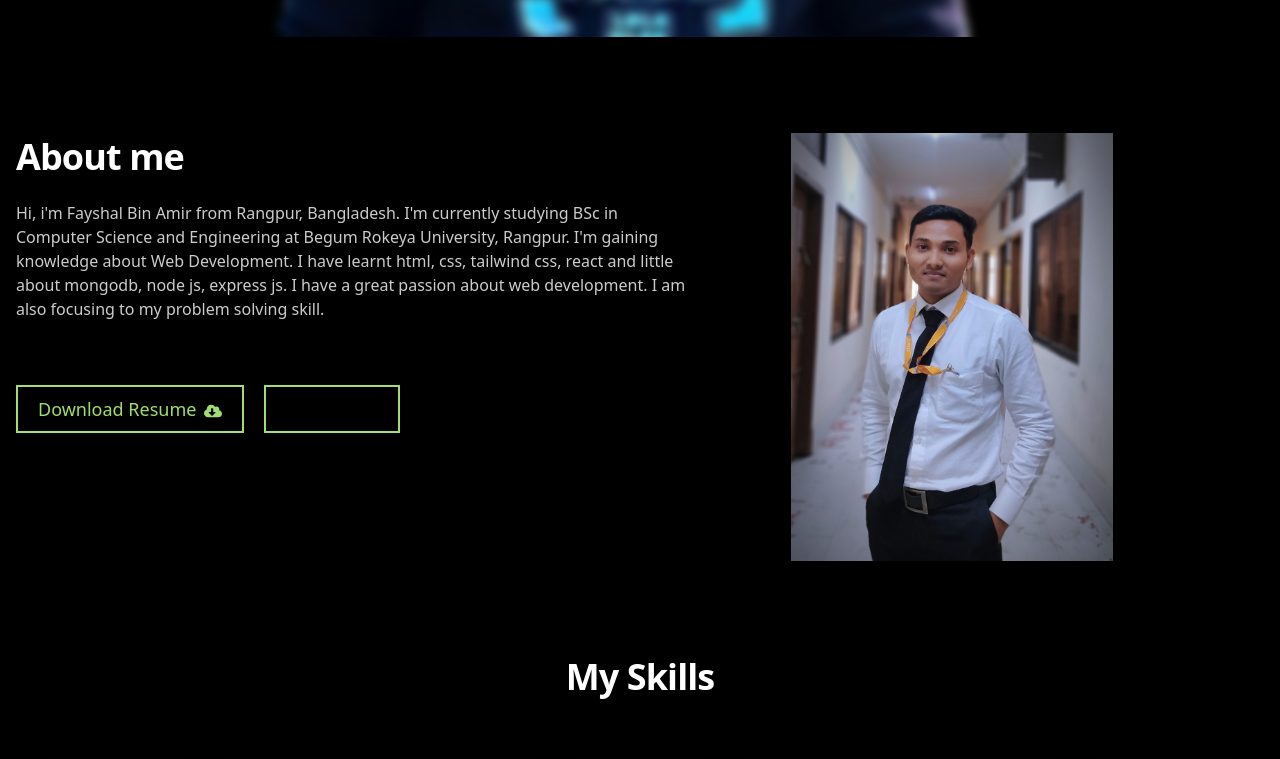
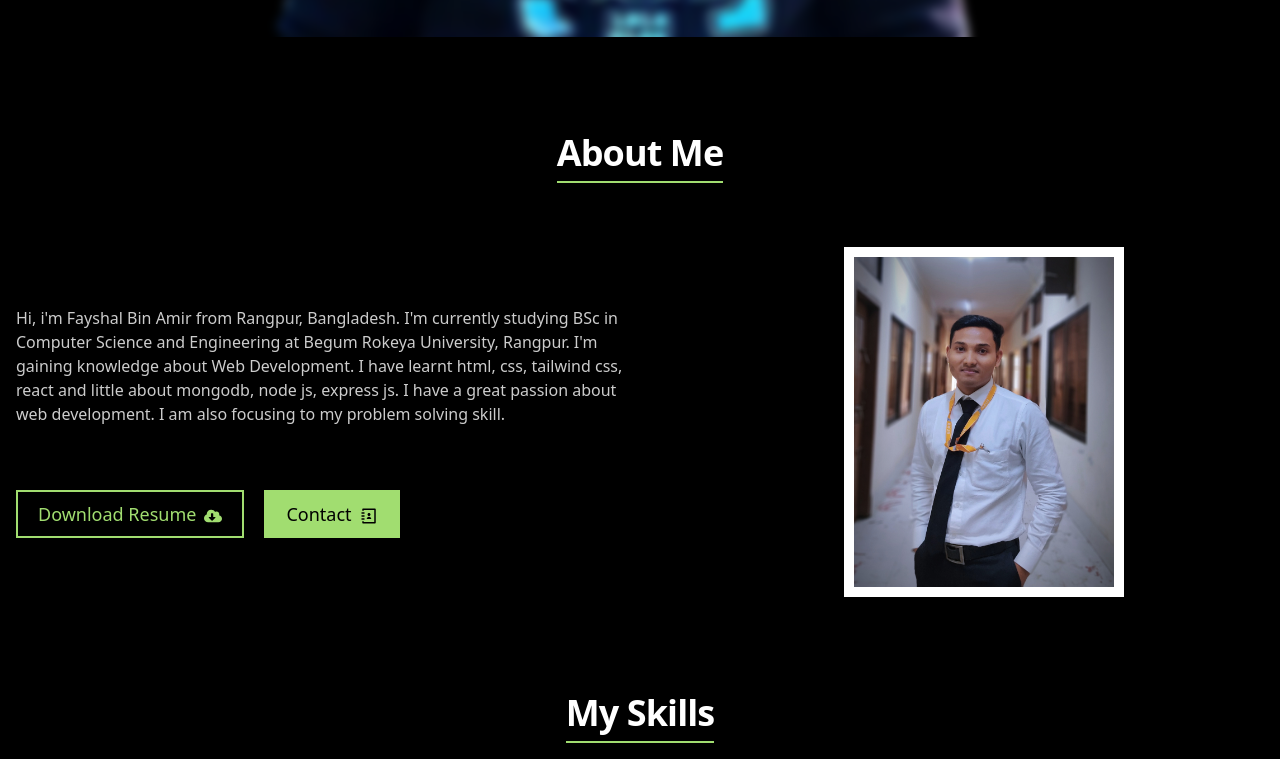
Before and after one commit to fayshal-bin-amir-002/my-portfolio, a React (Vite) app: page / in a window 1280 px wide. Shown: the part 751-1510 px from the top of the page. Built offline with nearby package versions, Linux system fonts and the light colour scheme.

Commit message:
update: banner

```diff
--- a/index.html
+++ b/index.html
@@ -1,5 +1,5 @@
 <!doctype html>
-<html lang="en">
+<html lang="en" data-theme="light">
 
 <head>
   <meta charset="UTF-8" />
--- a/package.json
+++ b/package.json
@@ -16,6 +16,7 @@
     "react-dom": "^18.3.1",
     "react-icons": "^5.2.1",
     "react-parallax": "^3.5.1",
+    "react-scroll-parallax": "^3.4.5",
     "react-type-animation": "^3.2.0"
   },
   "devDependencies": {
--- /dev/null
+++ b/src/components/About.css
@@ -0,0 +1,87 @@
+.card {
+    overflow: visible;
+    position: relative;
+    width: 280px;
+    height: 350px;
+    background: #fff;
+    margin: 0 auto;
+    box-shadow: 0 2px 10px rgba(0, 0, 0, .2);
+}
+
+.card:before,
+.card:after {
+    content: "";
+    position: absolute;
+    top: 0;
+    left: 0;
+    width: 100%;
+    height: 100%;
+    border-radius: 4px;
+    background: #A1DD70;
+    transition: 0.5s;
+    z-index: -99;
+}
+
+.details {
+    position: absolute;
+    left: -10px;
+    right: 0;
+    bottom: 5px;
+    height: 60px;
+    text-align: center;
+    text-transform: uppercase;
+}
+
+/*Image*/
+.imgbox {
+    position: absolute;
+    top: 10px;
+    left: 10px;
+    bottom: 10px;
+    right: 10px;
+    background: #222;
+    transition: 0.5s;
+    z-index: 1;
+}
+
+.img {
+    background: #4158D0;
+    background-image: url("/image.jpg");
+    background-size: cover;
+    background-repeat: no-repeat;
+    object-fit: cover;
+    position: absolute;
+    top: 0;
+    left: 0;
+    width: 100%;
+    height: 100%;
+}
+
+/*Text*/
+.title {
+    font-weight: 600;
+    font-size: 20px;
+    color: #777;
+}
+
+.caption {
+    font-weight: 500;
+    font-size: 16px;
+    color: #4158D0;
+    display: block;
+    margin-top: 5px;
+}
+
+/*Hover*/
+.card:hover .imgbox {
+    bottom: 80px;
+}
+
+.card:hover:before {
+    transform: rotate(20deg);
+}
+
+.card:hover:after {
+    transform: rotate(10deg);
+    box-shadow: 0 2px 20px rgba(0, 0, 0, .2);
+}
--- a/src/components/About.jsx
+++ b/src/components/About.jsx
@@ -1,25 +1,14 @@
 import { FaCloudDownloadAlt } from "react-icons/fa";
 import { RiContactsBook3Line } from "react-icons/ri";
+import "./About.css"
 
 const About = () => {
     return (
         <div>
             <div id="about" className="relative overflow-hidden my-12 md:my-16 lg:my-24">
-                <div className="max-w-7xl mx-auto">
-                    <div className="relative z-10 pb-8  sm:pb-16 md:pb-20 lg:max-w-2xl lg:w-full lg:pb-28 xl:pb-32 bg-black">
-                        <svg className="hidden lg:block absolute right-0 inset-y-0 h-full w-48 text-black transform translate-x-1/2"
-                            fill="currentColor" viewBox="0 0 100 100" preserveAspectRatio="none" aria-hidden="true">
-                            <polygon points="50,0 100,0 50,100 0,100"></polygon>
-                        </svg>
-
-                        <div className="pt-1"></div>
-
-                        <main className="mx-auto max-w-7xl">
-                            <div className="sm:text-center lg:text-left">
-                                <h2 className="mb-4 md:mb-6 text-3xl tracking-tight font-extrabold  md:text-4xl">
-                                    About me
-                                </h2>
-
+                <h2 className="text-center mb-12 border-b-2 border-[#A1DD70] max-w-max mx-auto pb-2 md:mb-16 text-3xl tracking-tight font-extrabold  md:text-4xl">About Me</h2>
+                <div className="w-full flex flex-col-reverse lg:flex-row  gap-8 lg:gap-16 items-center">
+                    <div className="w-full lg:w-1/2">
                         <p className="opacity-80">
                             Hi, i&apos;m Fayshal Bin Amir from Rangpur, Bangladesh. I&apos;m currently studying BSc in Computer Science and Engineering at Begum Rokeya University, Rangpur. I&apos;m gaining knowledge about Web Development. I have learnt html, css, tailwind css, react and little about mongodb, node js, express js. I have a great passion about web development. I am also focusing to my problem solving skill.
                         </p>
@@ -32,17 +21,25 @@ const About = () => {
                                 </a>
                             </div>
                             <div
-                                        className="max-w-max bg-transparent items-center justify-center flex border-2 border-[#A1DD70] text-lg font-medium shadow-lg bg-[#A1DD70] text-black hover:bg-transparent hover:text-[#A1DD70] duration-300 cursor-pointer active:scale-[0.98]"
+                                className="max-w-max items-center justify-center flex border-2 border-[#A1DD70] text-lg font-medium shadow-lg bg-[#A1DD70] text-black hover:bg-transparent hover:text-[#A1DD70] duration-300 cursor-pointer active:scale-[0.98]"
                             >
+                                <a href="#contact">
                                     <button className="px-5 py-2">Contact<RiContactsBook3Line className="inline ms-2" /></button>
+                                </a>
                             </div>
                         </div>
                     </div>
-                        </main>
+                    <div className="flex-1">
+                        <div className="card">
+                            <div className="imgbox">
+                                <div className="img"></div>
+                            </div>
+                            <div className="details">
+                                <h2 className="title">Fayshal Bin Amir</h2>
+                                <span className="caption">Web Developer</span>
                             </div>
                         </div>
-                <div className="lg:absolute lg:inset-y-0 lg:right-0 lg:w-1/2 bg-transparent">
-                    <img className="h-56 w-full object-contain object-center sm:h-72 md:h-96 lg:w-full lg:h-full" src="/image.jpg" alt="" />
+                    </div>
                 </div>
             </div>
         </div>
--- /dev/null
+++ b/src/components/Banner.css
@@ -0,0 +1,18 @@
+.spinner {
+    width: 400px;
+    height: 400px;
+    border-radius: 100%;
+    border: 2px solid red;
+    position: relative;
+    margin-top: 24px;
+}
+
+.diamond {
+    position: absolute;
+    top: 0px;
+    right: 50%;
+    transition: traslate;
+    translate: 0% -50%;
+    font: 24px;
+    /* right: 0px; */
+}
--- a/src/components/Banner.jsx
+++ b/src/components/Banner.jsx
@@ -1,20 +1,25 @@
 import { TypeAnimation } from "react-type-animation";
 import { Parallax } from "react-parallax";
+import "./Banner.css"
 
 
 const Banner = () => {
+
+
     return (
+
         <div>
             <Parallax
                 blur={{ min: -10, max: 15 }}
                 bgImage={'/myImage.png'}
                 bgImageAlt="the dog"
                 strength={-200}
+                className="bg-cover bg-[100%]"
             >
                 <div className="flex flex-col items-center justify-center h-[400px] lg:h-[700px]">
                     <div className="">
                         <div className="text-4xl lg:text-6xl font-semibold">
-                            <h1 className="text-center" style={{textShadow: "2px 2px 4px black"}}>
+                            <h1 className="text-center" style={{ textShadow: "2px 2px 4px black" }}>
                                 I am a
                             </h1>
                             <div className="bg-gradient-to-r from-[#EE4E4E] via-[#A1DD70] to-green-500 text-transparent bg-clip-text animate-gradient bg-300%">
--- a/src/components/Contact/Contact.jsx
+++ b/src/components/Contact/Contact.jsx
@@ -7,9 +7,9 @@ import linkdImg from "../../assets/ld.png";
 const Contact = () => {
     return (
         <div id="contact" className="my-12 md:my-16 lg:my-24">
-            <h2 className="text-center mb-12 md:mb-16 text-3xl tracking-tight font-extrabold  md:text-4xl">Contact Me</h2>
+            <h2 className="text-center mb-12 md:mb-16 text-3xl tracking-tight font-extrabold  md:text-4xl border-b-2 border-[#A1DD70] max-w-max mx-auto pb-2">Contact Me</h2>
 
-            <div className="grid grid-cols-1 lg:grid-cols-2 items-center">
+            <div className="grid grid-cols-1 lg:grid-cols-2 gap-6 items-center">
                 <div className="w-full">
                     <div className="flex flex-col lg:flex-row lg:items-center justify-center gap-6 md:gap-8">
                         <img src="/myImage.png" alt="" className="size-[280px] mx-auto lg:mx-0 rounded-full border-2 border-white object-cover bg-[#A1DD70]" />
--- a/src/components/Footer/Footer.jsx
+++ b/src/components/Footer/Footer.jsx
@@ -1,6 +1,8 @@
 import { FaFacebookF } from "react-icons/fa";
 import { MdEmail } from "react-icons/md";
 import { FaLinkedin } from "react-icons/fa";
+import { FaGithub } from "react-icons/fa";
+
 
 
 const Footer = () => {
@@ -31,6 +33,9 @@ const Footer = () => {
                         <a href="https://www.linkedin.com/in/fayshal-bin-amir" target="_blank" className="w-9 h-9 rounded-full bg-gray-800 flex justify-center items-center hover:bg-[#A1DD70] hover:text-black">
                             <FaLinkedin />
                         </a>
+                        <a href="https://github.com/fayshal-bin-amir-002" target="_blank" className="w-9 h-9 rounded-full bg-gray-800 flex justify-center items-center hover:bg-[#A1DD70] hover:text-black">
+                            <FaGithub />
+                        </a>
                     </div>
                 </div>
                 <div className="py-7 border-t border-gray-700">
--- a/src/components/Projects/Education/Education.jsx
+++ b/src/components/Projects/Education/Education.jsx
@@ -1,7 +1,7 @@
 const Education = () => {
     return (
         <div className="w-full" id="education">
-            <h2 className="text-center mb-12 md:mb-16 text-3xl tracking-tight font-extrabold  md:text-4xl">Education</h2>
+            <h2 className="text-center mb-12 md:mb-16 text-3xl tracking-tight font-extrabold  md:text-4xl border-b-2 border-[#A1DD70] max-w-max mx-auto pb-2">Education</h2>
 
             <div className="p-4">
                 <div className="flex flex-col grid-cols-9 p-2 mx-auto md:grid">
--- a/src/components/Projects/Projects.jsx
+++ b/src/components/Projects/Projects.jsx
@@ -5,7 +5,7 @@ import Project3 from "./Project3";
 const Projects = () => {
     return (
         <div className="mb-12 md:mb-16 lg:mb-24" id="projects">
-            <h2 className="text-center mb-12 md:mb-16 text-3xl tracking-tight font-extrabold  md:text-4xl">My Projects</h2>
+            <h2 className="text-center mb-12 md:mb-16 text-3xl tracking-tight font-extrabold  md:text-4xl border-b-2 border-[#A1DD70] max-w-max mx-auto pb-2">My Projects</h2>
             <div className="grid grid-cols-1 md:grid-cols-2 lg:grid-cols-3 gap-6 md:gap-8">
                 <Project1></Project1>
                 <Project2></Project2>
--- a/src/components/Skills.jsx
+++ b/src/components/Skills.jsx
@@ -14,7 +14,7 @@ const Skills = () => {
 
     return (
         <div className="mb-12 md:mb-16 lg:mb-24" id="skills">
-            <h2 className="text-center mb-12 md:mb-16 text-3xl tracking-tight font-extrabold  md:text-4xl">My Skills</h2>
+            <h2 className="text-center mb-12 md:mb-16 text-3xl tracking-tight font-extrabold  md:text-4xl border-b-2 border-[#A1DD70] max-w-max mx-auto pb-2">My Skills</h2>
             <div className="flex justify-center items-center gap-6 lg:gal-8 flex-wrap">
                 {
                     imgs.map((img, i) => <div key={i} className="w-[100px] md:w-[150px] border-white border p-3 rounded-lg shadow-[#A1DD70] shadow-md hover:-translate-y-2 transition duration-300">
```
Also changed, not shown: 1 other file (tests, documents, lock files or other folders). Lines whose indentation alone changed are shown as unchanged.
